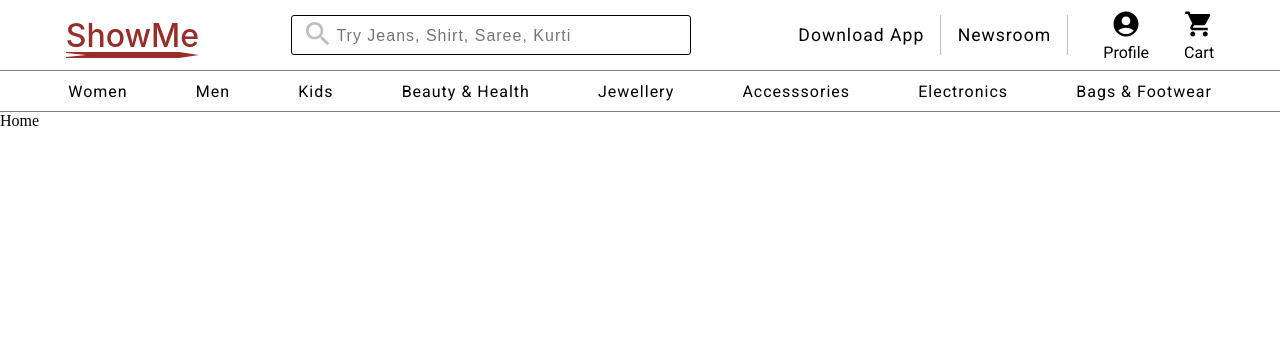
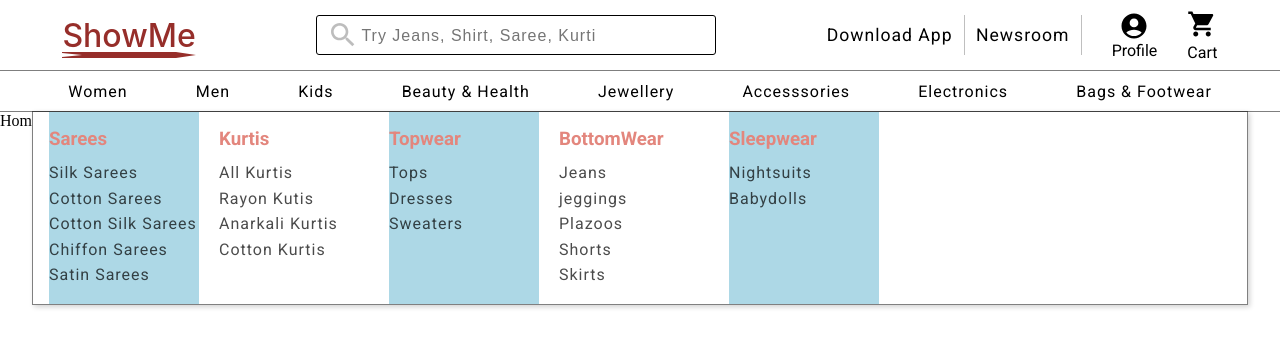
Before and after one commit to Sweenkhan/flipkart-clone, a React (Create React App) app: page / in a window 1280 px wide. Shown: the top 348 px of the page. Built offline with nearby package versions, Linux system fonts and the light colour scheme.

Commit message:
added new feature

```diff
--- a/src/component/header/Header.css
+++ b/src/component/header/Header.css
@@ -13,6 +13,7 @@ header .header-container {
 
 .header-logo-container {
     position: relative;
+    margin-right: 20px;
 }
 
 header .header-logo-container a {
@@ -57,6 +58,7 @@ header .header-logo-container a {
 
 .search-container {
     position: relative;
+    margin: 0 15px;
 }
 
 .search-container:hover .search-container-dropDown.show {
@@ -74,9 +76,8 @@ header .header-container .search-container-inner {
 
 .search-icon-container {
     position: absolute;
-    bottom: 0;
+    top: 3px;
     left: 10px;
-
 }
 
 .clear-icon {
@@ -139,7 +140,7 @@ header .header-container .search-container-inner {
 header .header-right-cont{
     display: flex;
     padding: 0 0.7rem;
-    margin: auto 5px;
+    /* margin: auto 5px; */
 }
 
 
@@ -172,7 +173,11 @@ header .profile-cont:hover, header .cart-cont:hover{
     display: flex;
     align-items: center;
     flex-direction: column;
-    margin-left: 35px;
+    margin-left: 30px;
+}
+
+.profile-cart-cont .profile-icon, .rofile-cart-cont .cart-icon{
+  height: 30px;
 }
 
 .profile-cont span, .cart-cont span{
@@ -211,4 +216,5 @@ header .profile-cont:hover, header .cart-cont:hover{
     color: var(--primary);
     border-bottom: 2px solid var(--primary);
     font-weight: 500;
+    padding: 0;
 }
--- a/src/component/header/Header.js
+++ b/src/component/header/Header.js
@@ -4,6 +4,7 @@ import SearchIcon from "@mui/icons-material/Search";
 import AccountCircleIcon from "@mui/icons-material/AccountCircle";
 import ClearIcon from "@mui/icons-material/Clear";
 import ShoppingCartIcon from "@mui/icons-material/ShoppingCart";
+import HeaderListDropDown from "./HeaderListDropDown";
 import "./Header.css";
 
 function Header() {
@@ -74,15 +75,15 @@ function Header() {
               <span>Newsroom</span>
             </div>
             <div className="container-for-left-border"></div>
-            <div className=" profile-cart-cont">
+            <div className="profile-cart-cont">
               <div className="profile-cont">
-                <span>
+                <span className="profile-icon">
                   <AccountCircleIcon sx={{ fontSize: 30 }}/>
                 </span>
                 <span>Profile</span>
               </div>
               <div className="cart-cont">
-                <span>
+                <span className="cart-icon">
                   <ShoppingCartIcon sx={{ fontSize: 30 }} />
                 </span>
                 <span>Cart</span>
@@ -118,6 +119,7 @@ function Header() {
           <span>Bags & Footwear</span>
         </div>
       </div>
+      <HeaderListDropDown />
       <div className="container-for-border"></div>
     </header>
   );
--- /dev/null
+++ b/src/component/header/HeaderDropDown.css
@@ -0,0 +1,41 @@
+.header-secondSec-drop-cont{
+    display: flex;
+    justify-content: center;
+}
+
+.header-secondSec-drop-items{
+    display: flex;
+    position: absolute;
+    width: 95%;
+    padding: 0 1rem;
+    background-color: white;
+    border: 1px solid grey;
+    box-shadow: 2px 2px 5px lightgray;
+}
+
+.header-secondSec-drop-items>div:nth-child(odd){
+    background-color: lightblue;
+}
+
+.header-secondSec-drop-items>.items{
+    margin-right: 20px;
+    min-width: 150px;
+    padding: 1rem 0;
+}
+
+.header-secondSec-drop-items>.items>h3{
+    margin-bottom: 10px;
+    color: var(--secondary);
+
+}
+
+.header-secondSec-drop-items>.items>p{
+    letter-spacing: 1px;
+    line-height: 1.6rem;
+    cursor: pointer;
+    opacity: 0.7;
+}
+
+.header-secondSec-drop-items>.items>p:hover{
+    opacity: 1;
+}
--- /dev/null
+++ b/src/component/header/HeaderListDropDown.js
@@ -0,0 +1,51 @@
+import React from 'react'
+import "./HeaderDropDown.css"
+
+
+function HeaderListDropDown() {
+
+
+  return (
+    <div className='header-secondSec-drop-cont'>
+      <div className='header-secondSec-drop-items'>
+        <div className='items'>
+            <h3>Sarees</h3>
+            <p>Silk Sarees</p>
+            <p>Cotton Sarees</p>
+            <p>Cotton Silk Sarees</p>
+            <p>Chiffon Sarees</p>
+            <p>Satin Sarees</p>
+        </div>
+        <div className='items'>
+            <h3>Kurtis</h3>
+            <p>All Kurtis</p>
+            <p>Rayon Kutis</p>
+            <p>Anarkali Kurtis</p>
+            <p>Cotton Kurtis</p>
+        </div>
+        <div className='items'>
+            <h3>Topwear</h3>
+            <p>Tops</p>
+            <p>Dresses</p>
+            <p>Sweaters</p>
+        </div>
+        <div className='items'>
+            <h3>BottomWear</h3>
+            <p>Jeans</p>
+            <p>jeggings</p>
+            <p>Plazoos</p>
+            <p>Shorts</p>
+            <p>Skirts</p>
+        </div>
+        <div className='items'>
+            <h3>Sleepwear</h3>
+            <p>Nightsuits</p>
+            <p>Babydolls</p>
+
+        </div>
+      </div>
+     </div>
+  )
+}
+
+export default HeaderListDropDown
```
